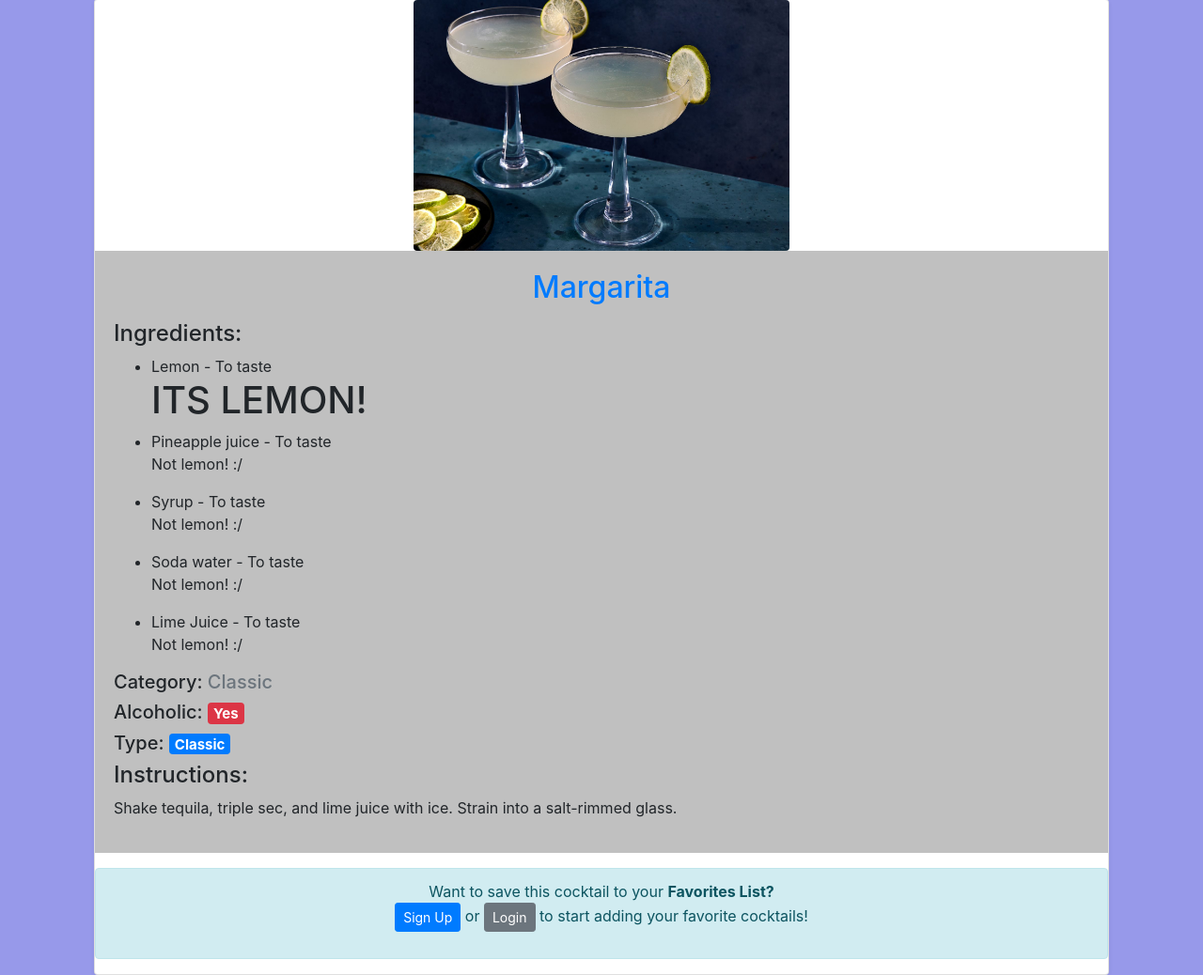
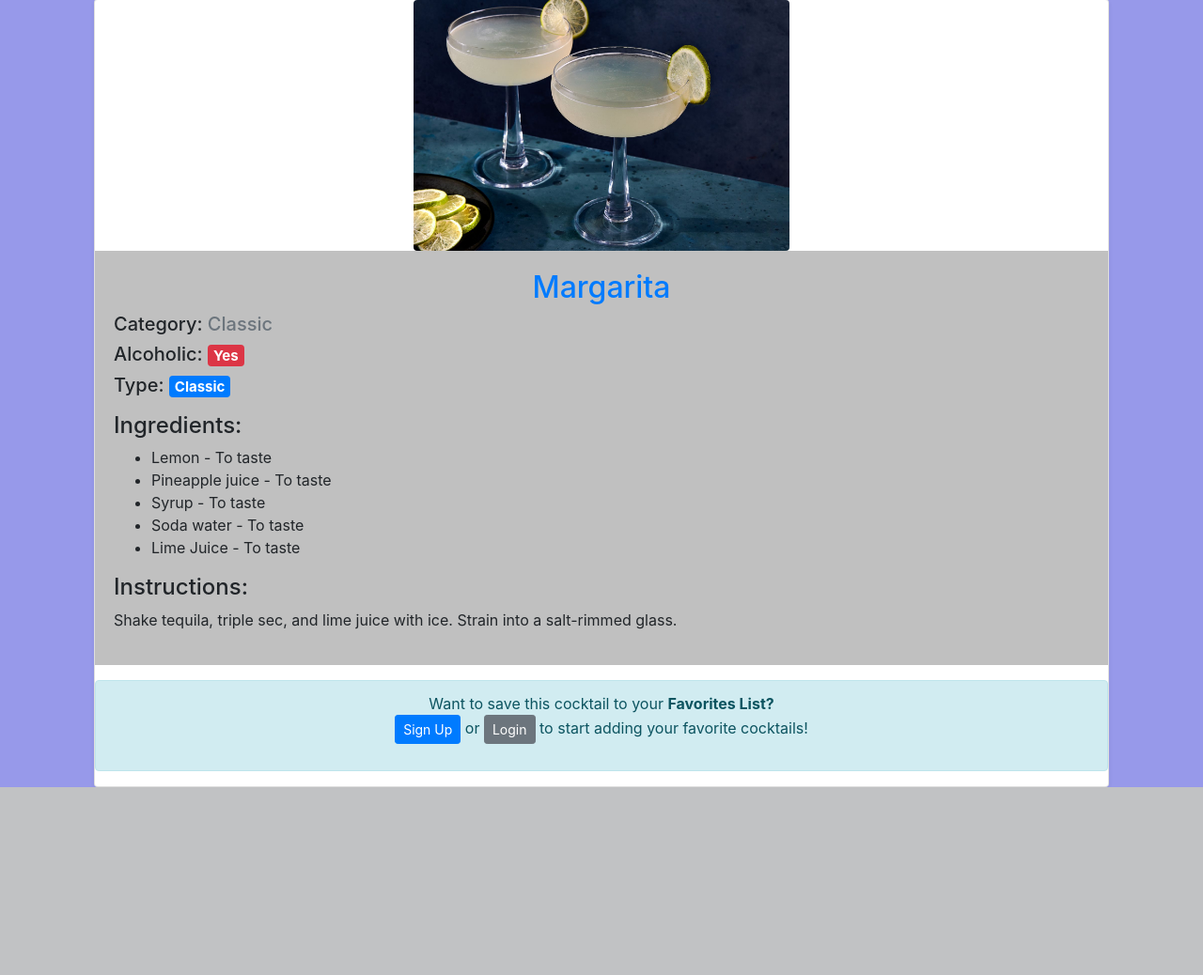
Before and after one commit to AndrIvasc/CocktailsAndUSApp, a Django app: page /cocktails/cocktails/1/ in a window 1280 px wide. Shown: the part 81-1119 px from the top of the page at 94% size. After the commit the page ends 919 px from the top, so only its background shows below. Run offline with Django 4.2, Linux system fonts and the light colour scheme; data comes from the database, SQL or seed files in the repository; some libraries are stand-ins or nearby versions.

Commit message:
Fix after live exercises

```diff
--- a/cocktails/templates/cocktails/cocktail_detail.html
+++ b/cocktails/templates/cocktails/cocktail_detail.html
@@ -9,20 +9,6 @@
             <h2 class="text-center text-primary">{{ cocktail.name }}</h2>
 
             <!-- Cocktail Category and Alcoholic Status -->
-            <h4 class="mt-3">Ingredients:</h4>
-            <ul>
-                {% for ingredient_entry in cocktail.cocktailingredient_set.all %}
-                    <li>{{ ingredient_entry.ingredient.name }} - {{ ingredient_entry.amount }}</li>
-                    {% if ingredient_entry.ingredient.name == 'Lemon' %}
-                        <h1>ITS LEMON!</h1>
-                    {% else %}
-                        <p>Not lemon! :/</p>
-                    {% endif %}
-                {% empty %}
-                    <p>No ingredients added yet.</p>
-                {% endfor %}
-            </ul>
-
             <h5>Category:
                 <span class="text-muted">
                     {% if cocktail.category %}
@@ -42,6 +28,16 @@
                     {% if cocktail.is_classic %}Classic{% else %}Customized{% endif %}
                 </span>
             </h5>
+
+
+            <h4 class="mt-3">Ingredients:</h4>
+            <ul>
+                {% for ingredient_entry in cocktail.cocktailingredient_set.all %}
+                    <li>{{ ingredient_entry.ingredient.name }} - {{ ingredient_entry.amount }}</li>
+                {% empty %}
+                    <p>No ingredients added yet.</p>
+                {% endfor %}
+            </ul>
 
             <h4>Instructions:</h4>
             <p>{{ cocktail.instructions }}</p>
```
